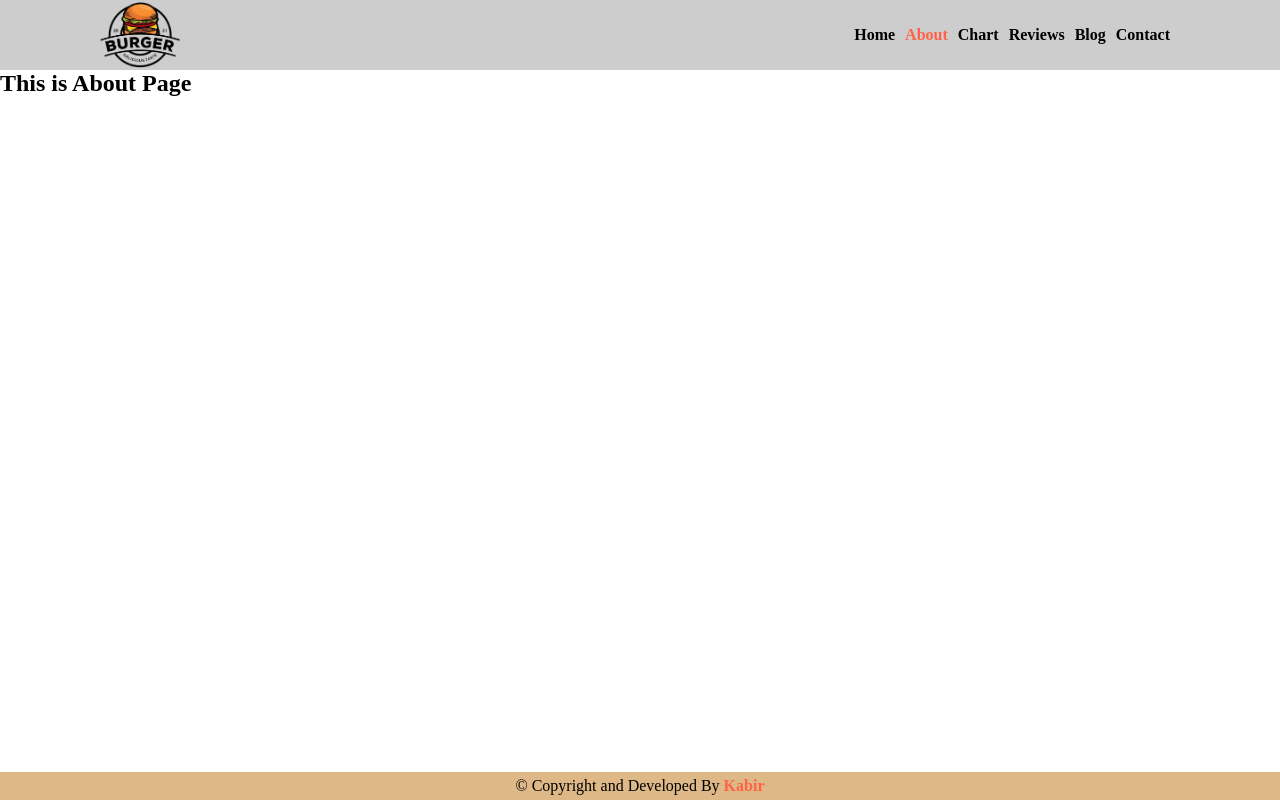
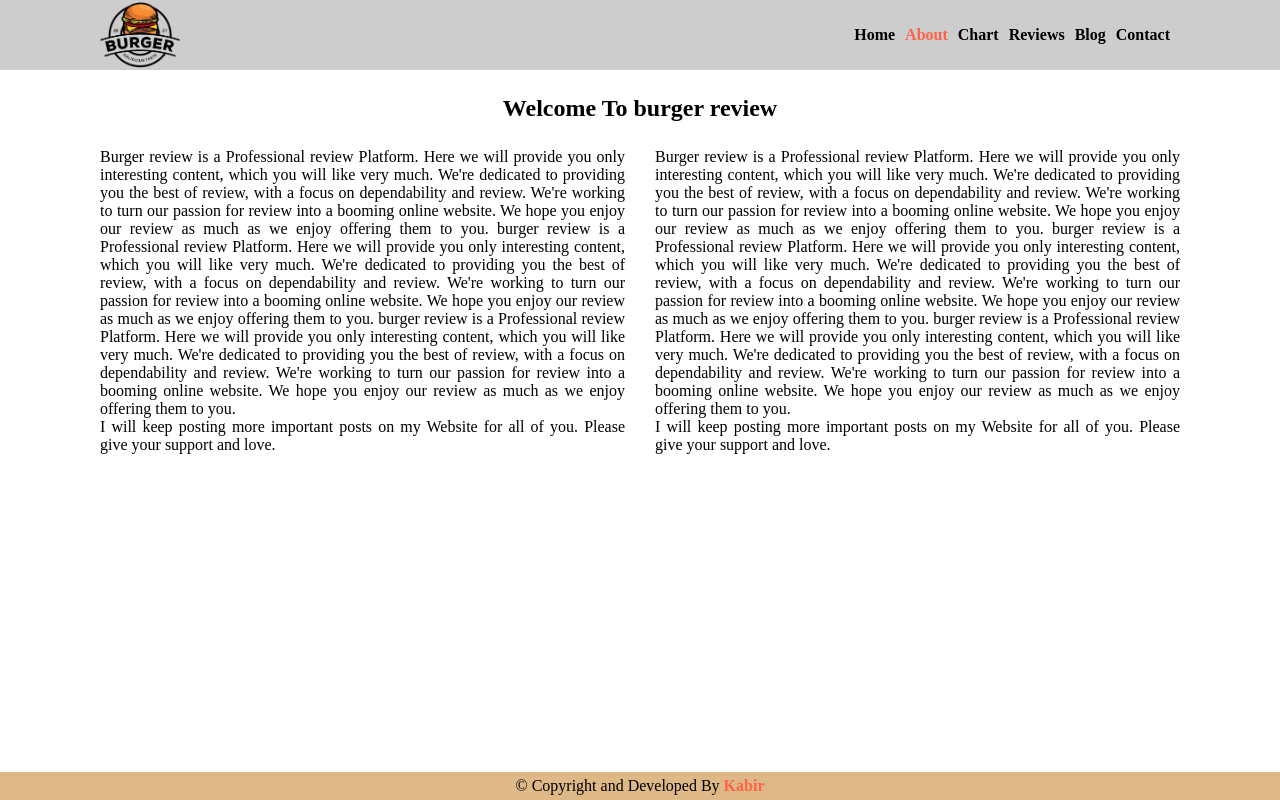
Before and after one commit to rezaun/product-analysis-website, a React (Create React App) app: page /about in a window 1280 px wide. Built offline with nearby package versions, Linux system fonts and the light colour scheme.

Commit message:
about page content added

```diff
--- a/src/Components/About/About.css
+++ b/src/Components/About/About.css
@@ -0,0 +1,14 @@
+.about-us{
+    padding: 0 100px;
+    display: flex;
+    justify-content: space-between;
+    gap: 30px;
+
+}
+ h2{
+    margin: 2% auto;
+    text-align: center;
+}
+.about-us-left, .about-us-right{
+    text-align: justify;
+}
--- a/src/Components/About/About.js
+++ b/src/Components/About/About.js
@@ -1,10 +1,49 @@
 import React from 'react';
+import './About.css'
 
 const About = () => {
     return (
-        <div>
-            <h2>This is About Page</h2>
+        <>
+        <h2>Welcome To burger review</h2>
+        <div className='about-us'>
+            <div className="about-us-left">
+            Burger review is a Professional review Platform. Here we will provide you only interesting content, which you will like very much. We're dedicated to providing you the best of review,
+            with a focus on dependability and review. We're working to turn our passion for review into a booming online website. We hope you enjoy our review as much as we enjoy offering them
+            to you.
+            burger review is a Professional review Platform. Here we will provide you only interesting content, which you will like very much. We're dedicated to providing you the best of review,
+            with a focus on dependability and review. We're working to turn our passion for review into a booming online website. We hope you enjoy our review as much as we enjoy offering them
+            to you.
+            burger review is a Professional review Platform. Here we will provide you only interesting content, which you will like very much. We're dedicated to providing you the best of review,
+            with a focus on dependability and review. We're working to turn our passion for review into a booming online website. We hope you enjoy our review as much as we enjoy offering them
+            to you.
+
+            <p>I will keep posting more important posts on my Website for all of you. Please give your support and love.</p>
+
+
+
+
+            </div>
+            <div className="about-us-right">
+            Burger review is a Professional review Platform. Here we will provide you only interesting content, which you will like very much. We're dedicated to providing you the best of review,
+            with a focus on dependability and review. We're working to turn our passion for review into a booming online website. We hope you enjoy our review as much as we enjoy offering them
+            to you.
+            burger review is a Professional review Platform. Here we will provide you only interesting content, which you will like very much. We're dedicated to providing you the best of review,
+            with a focus on dependability and review. We're working to turn our passion for review into a booming online website. We hope you enjoy our review as much as we enjoy offering them
+            to you.
+            burger review is a Professional review Platform. Here we will provide you only interesting content, which you will like very much. We're dedicated to providing you the best of review,
+            with a focus on dependability and review. We're working to turn our passion for review into a booming online website. We hope you enjoy our review as much as we enjoy offering them
+            to you.
+
+            <p>I will keep posting more important posts on my Website for all of you. Please give your support and love.</p>
+
+
+
+
+            </div>
+
+
         </div>
+        </>
     );
 };
 
```
